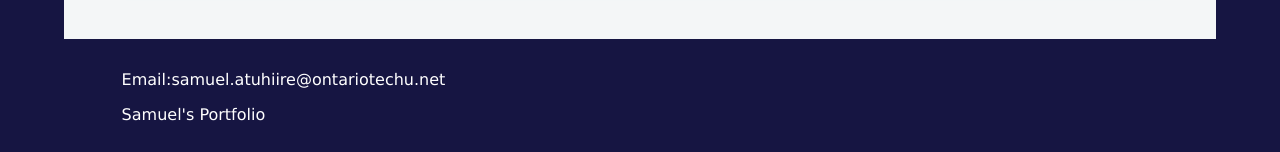
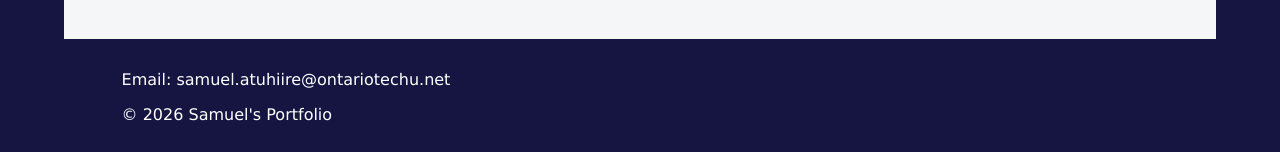
Before and after one commit to sammzzyy/Samuel-s-Portfolio, a plain HTML site: page index.html in a window 1280 px wide. Shown: the part 716-868 px from the top of the page. Drawn offline with Linux system fonts and the light colour scheme.

Commit message:
Finalize portfolio updates

```diff
--- a/index.html
+++ b/index.html
@@ -62,8 +62,8 @@ navigation above.
 </article>
 
 <footer>
-<p>Email:samuel.atuhiire@ontariotechu.net</p>
-<p>Samuel's Portfolio</p>
+<p>Email: samuel.atuhiire@ontariotechu.net</p>
+<p>© 2026 Samuel's Portfolio</p>
 </footer>
 
 </div>
```
Also changed, not shown: about.html (+1 -1 lines), contact.html (+1 -1 lines), projects.html (+1 -1 lines), 1 other file.
